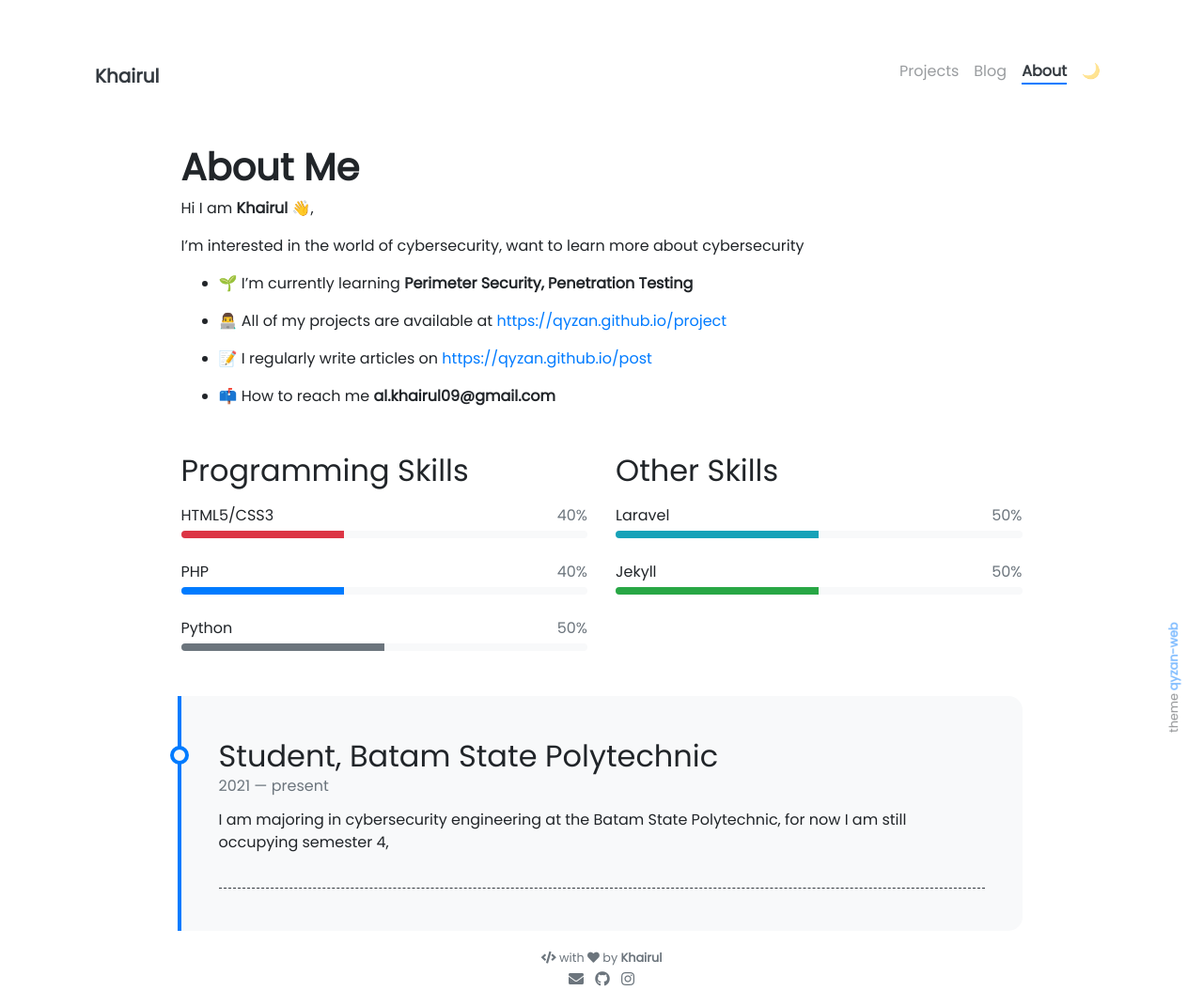
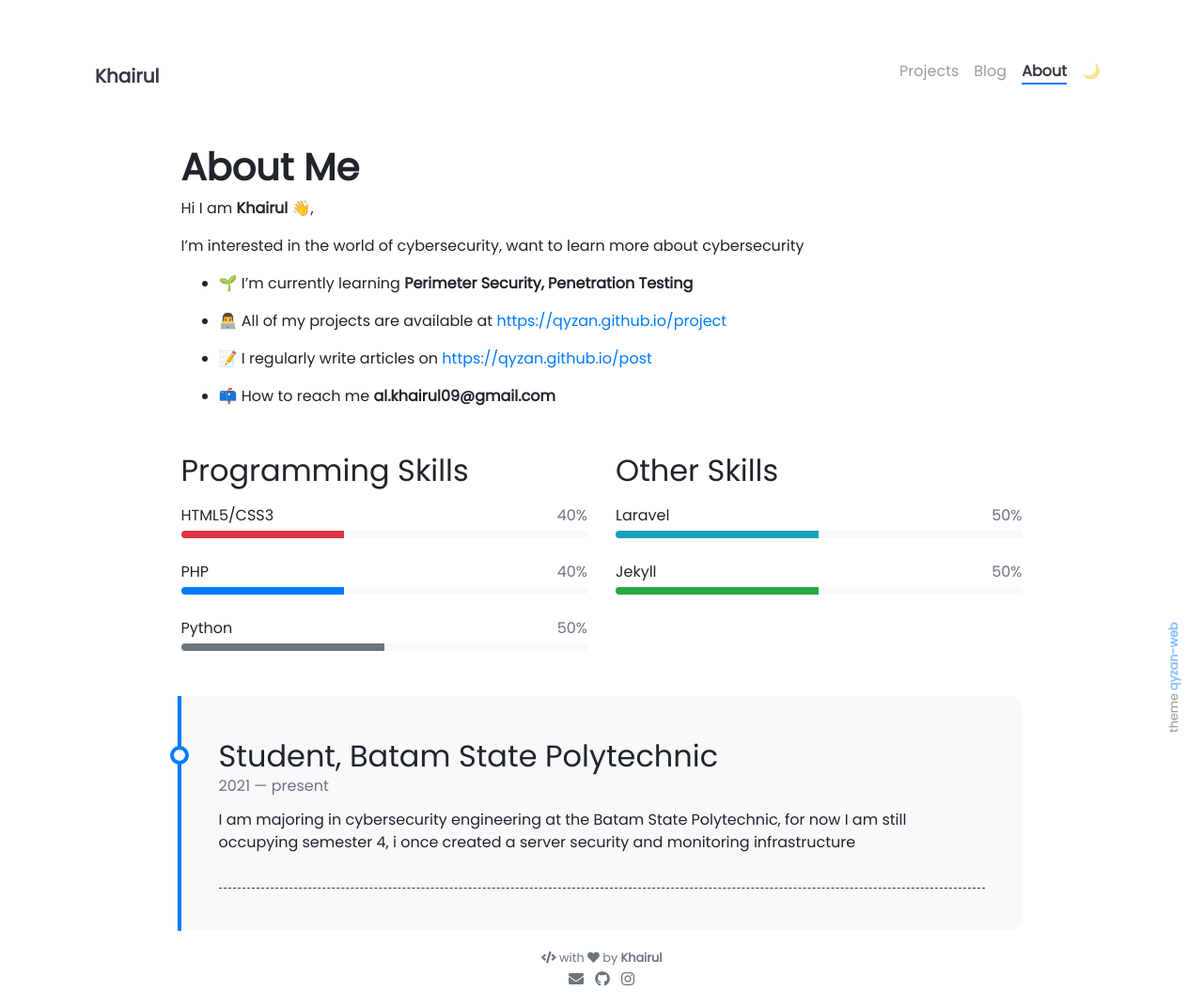
Before and after one commit to qyzan/qyzan-web, a Jekyll site: the page built from pages/about.md, in a window 1280 px wide. Shown: the whole page at 94% size. Built offline with Jekyll 4.4.1, drawn with Linux system fonts in a browser that asks for light colours; nearby versions of some CDN libraries; emoji names are drawn with the system emoji font.

Commit message:
Update timeline.yml

```diff
--- a/_data/timeline.yml
+++ b/_data/timeline.yml
@@ -1,4 +1,4 @@
 - title: Student, Batam State Polytechnic
   from: 2021
   to: present
-  description: I am majoring in cybersecurity engineering at the Batam State Polytechnic, for now I am still occupying semester 4,
+  description: I am majoring in cybersecurity engineering at the Batam State Polytechnic, for now I am still occupying semester 4, i once created a server security and monitoring infrastructure
```
